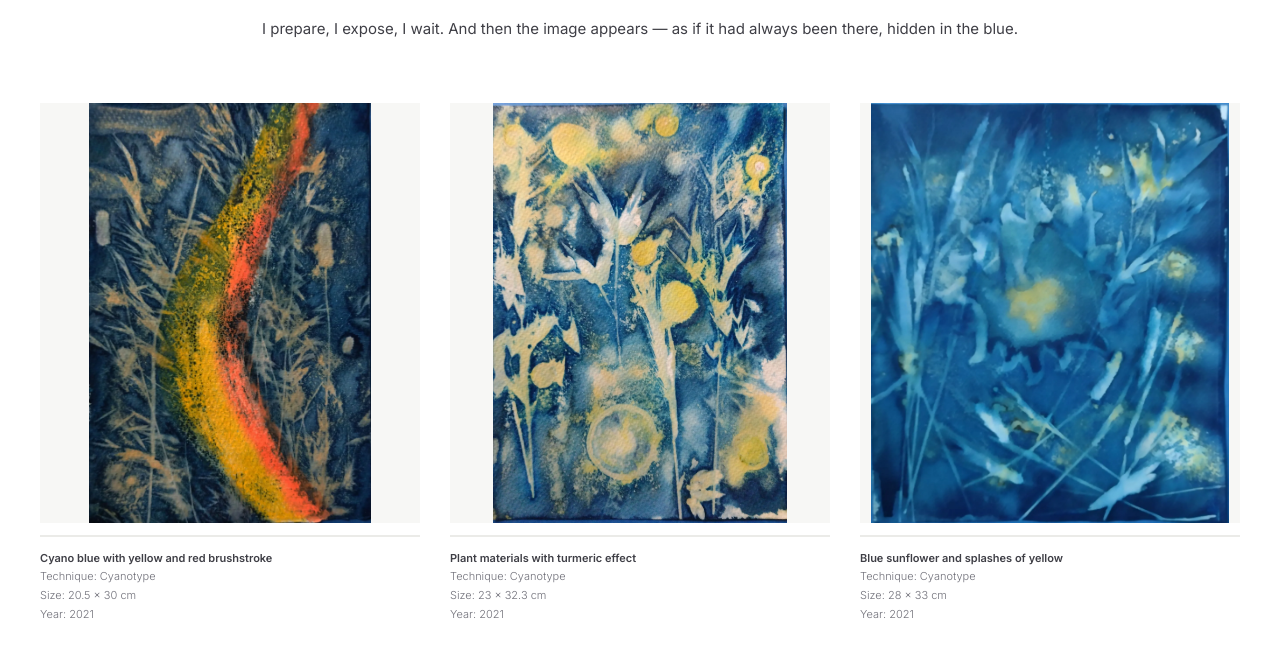
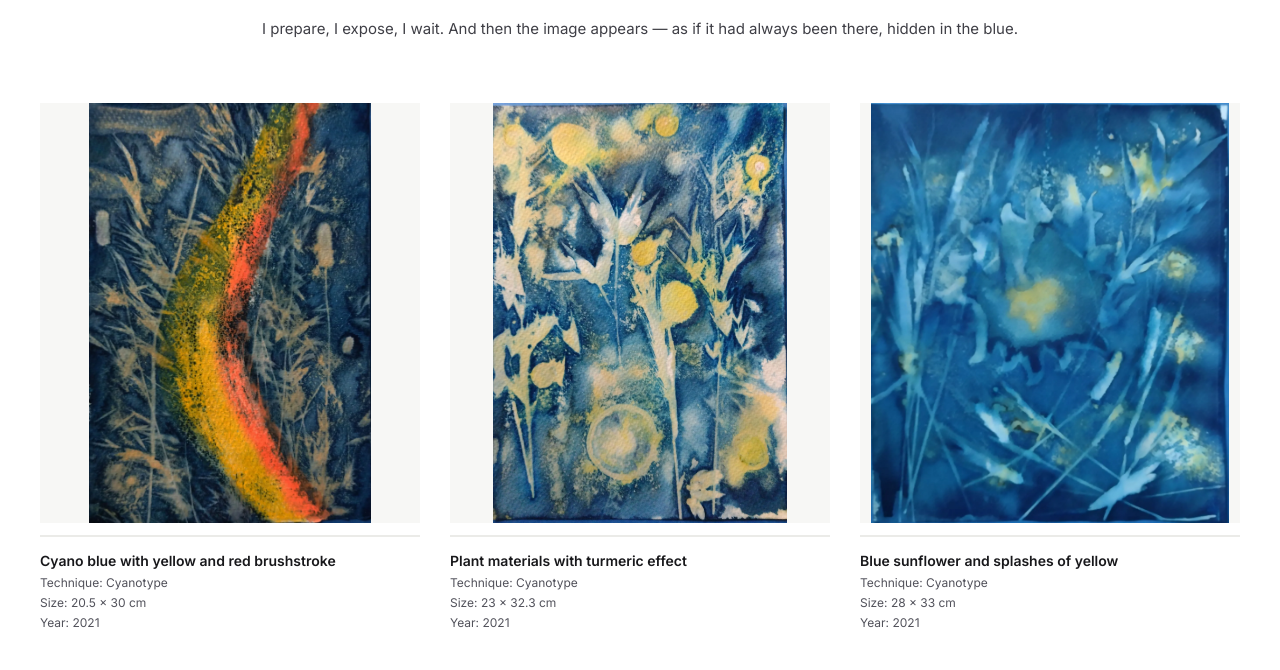
Before and after one commit to bernhard-glitch/matilde-portfolio, a plain HTML site: page cyanotype.html in a window 1280 px wide. Shown: the part 266-936 px from the top of the page. Drawn offline with Linux system fonts and the light colour scheme.

Commit message:
Add files via upload

```diff
--- a/style.css
+++ b/style.css
@@ -532,22 +532,37 @@ footer a:focus-visible { color: var(--color-muted); }
 .image-wrapper:hover img { transform: scale(1.05); }
 
 
-/* --- Image info caption --- */
+/* --- Image info caption ---
+   Oktober 2026 (Audit D2): Werkangaben vergrößert und besser lesbar.
+   Vorher: 11 px, Schriftstärke 300, Farbe --color-muted (#71717a).
+   Jetzt:  Handy: Angaben 13 px (0,8125 rem), Titel 15 px (0,9375 rem);
+           Desktop: Angaben 12 px, Titel 14 px (siehe unten),
+           normale Schriftstärke, dunkleres Grau --color-gray (#52525b,
+           kein neuer Farbwert). Angabe in rem, damit die Schrift mit der
+           Browser-Einstellung des Besuchers mitwächst. */
 .image-info {
   margin-top: 12px;
-  font-size: 11px;
+  font-size: 0.8125rem;
   line-height: 1.7;
-  color: var(--color-muted);
-  font-weight: 300;
+  color: var(--color-gray);
+  font-weight: 400;
   border-top: 2px solid var(--color-bg-warm);
   padding-top: 12px;
   width: 100%;
 }
 
 .image-info strong {
-  color: var(--color-ink-soft);
+  color: var(--color-ink);
+  font-size: 0.9375rem;
   font-weight: 600;
   display: block;
+}
+
+/* Desktop (ab 769 px, wie im Rest der Datei): etwas kleiner, 14 px / 12 px.
+   Auf dem Handy bleiben 15 px / 13 px, weil der Bildschirm kleiner ist. */
+@media (min-width: 769px) {
+  .image-info { font-size: 0.75rem; }
+  .image-info strong { font-size: 0.875rem; }
 }
 
 /* --- External links grid (index, about) --- */
@@ -1312,7 +1327,10 @@ body.page-index .hero {
   display: grid;
   grid-template-columns: 1.2fr 1fr;
   gap: 80px;
-  align-items: center;
+  /* Oktober 2026: start statt center. Bei zentrierter Ausrichtung rutschte die
+     Slideshow in den längeren Sprachfassungen (DE/ES) nach unten, weil die
+     Textspalte dort höher ist. So beginnt sie in allen Sprachen oben bündig. */
+  align-items: start;
 }
 
 body.page-index .hero-text h1 { font-size: 38px; margin: 10px 0 30px 0; font-weight: 400; }
@@ -1355,6 +1373,11 @@ body.page-about .about-grid {
 }
 
 body.page-about .about-image { width: 100%; display: flex; justify-content: center; }
+
+/* Oktober 2026: Das Porträt beginnt immer oben. Vorher wurde es zum Text zentriert
+   und rutschte in den längeren Sprachfassungen (DE/ES) nach unten. Der Text bleibt
+   wie bisher zentriert, wenn er kürzer ist als das Bild (EN). */
+body.page-about .about-image { align-self: start; }
 
 body.page-about .about-image img {
   width: 100%;
```
